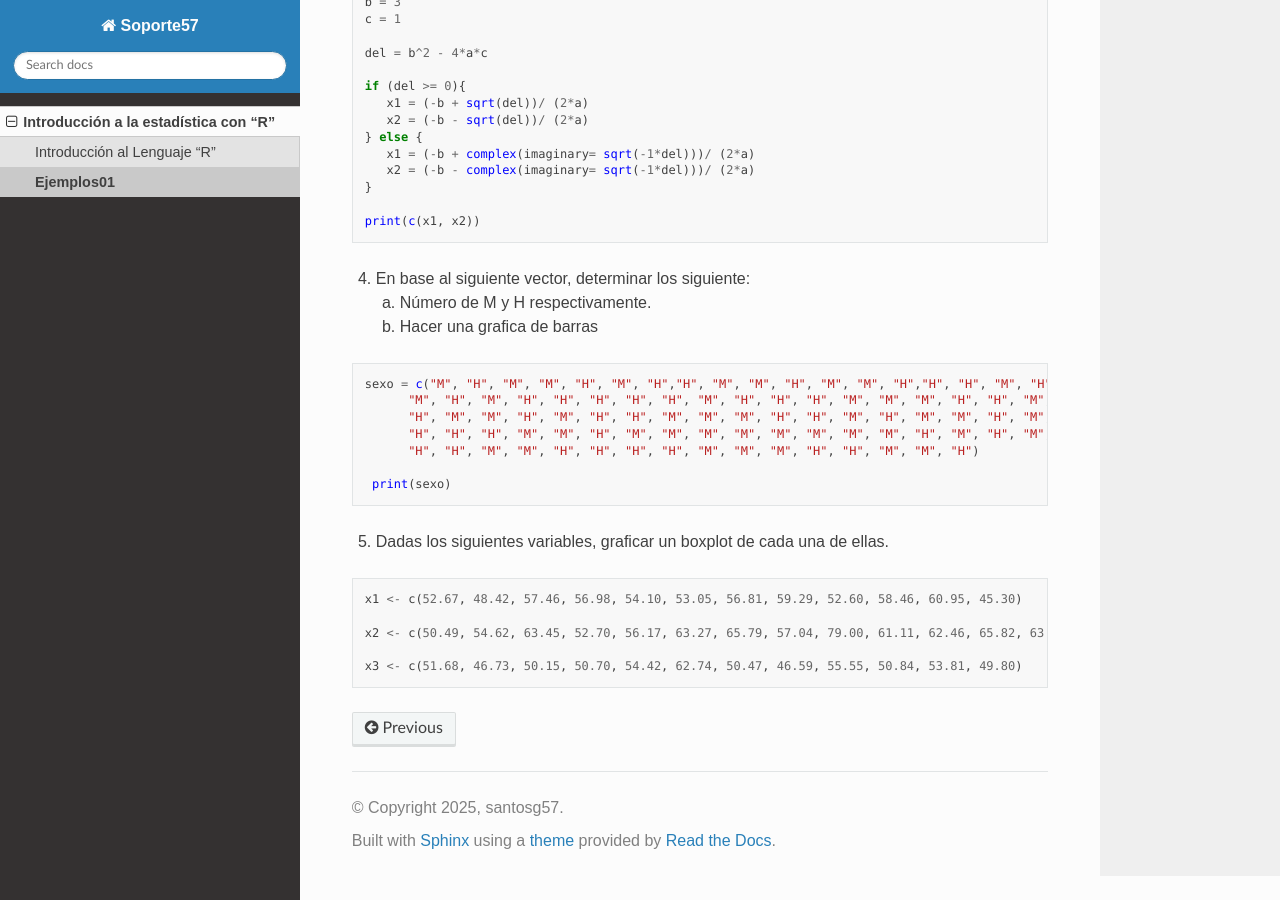
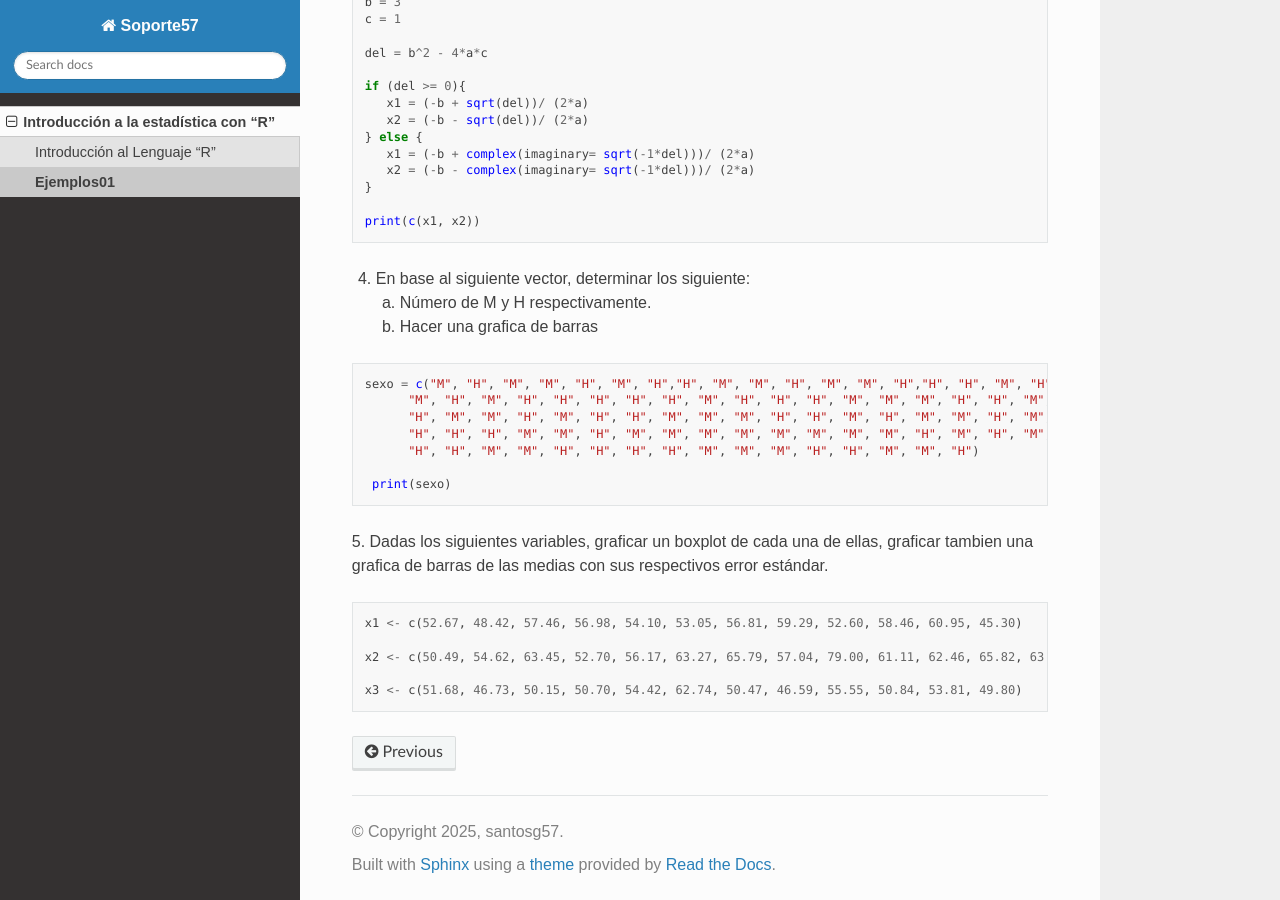
Before and after one commit to matecom57/cursofree, a Sphinx documentation site: the page built from docs/source/Curso_R/Ejemplos01.rst, in a window 1280 px wide and 900 px high, scrolled down 959 px. Built offline with Sphinx 7.4.7 and the Read the Docs theme 3.1.0, drawn with Linux system fonts in a browser that asks for light colours.

```diff
--- a/docs/source/Curso_R/Ejemplos01.rst
+++ b/docs/source/Curso_R/Ejemplos01.rst
@@ -80,7 +80,8 @@ Ejemplos01
     print(sexo)
 
 
-5. Dadas los siguientes variables, graficar un boxplot de cada una de ellas.
+5. Dadas los siguientes variables, graficar un boxplot de cada una de ellas, graficar tambien una grafica de barras de las
+medias con sus respectivos error estándar.
 
 .. code::
 
```
